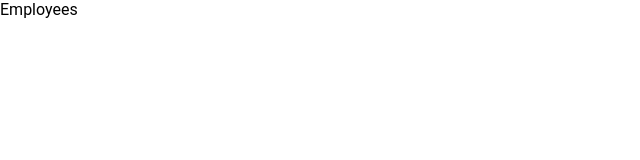
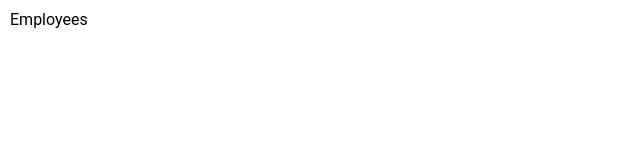
Before and after one commit to Kuusenmetsa/Camille_Crapat_ProjetSimule_HRnet_Frontend, a React (Vite) app: page /employees in a window 1280 px wide. Shown: the top 160 px of the page, without its empty margins (0-640 px from the left). Built offline with nearby package versions, Linux system fonts and the light colour scheme; a web font is replaced by a local one.

Commit message:
Ajout du padding global

```diff
--- a/src/global.css
+++ b/src/global.css
@@ -78,3 +78,7 @@ body {
 	padding: 0;
 	margin: 0;
 }
+header,
+main {
+	padding: 10px;
+}
--- a/src/pages/Employees/index.jsx
+++ b/src/pages/Employees/index.jsx
@@ -1,5 +1,5 @@
 import './index.css';
 
 export default function Employees() {
-	return <div>Employees</div>;
+	return <main>Employees</main>;
 }
--- a/src/pages/Error/index.jsx
+++ b/src/pages/Error/index.jsx
@@ -1,5 +1,5 @@
 import './index.css';
 
 export default function Error() {
-	return <div>Error</div>;
+	return <main>Error</main>;
 }
--- a/src/pages/Home/index.jsx
+++ b/src/pages/Home/index.jsx
@@ -1,5 +1,5 @@
 import './index.css';
 
 export default function Home() {
-	return <div>Home</div>;
+	return <main>Home</main>;
 }
```
